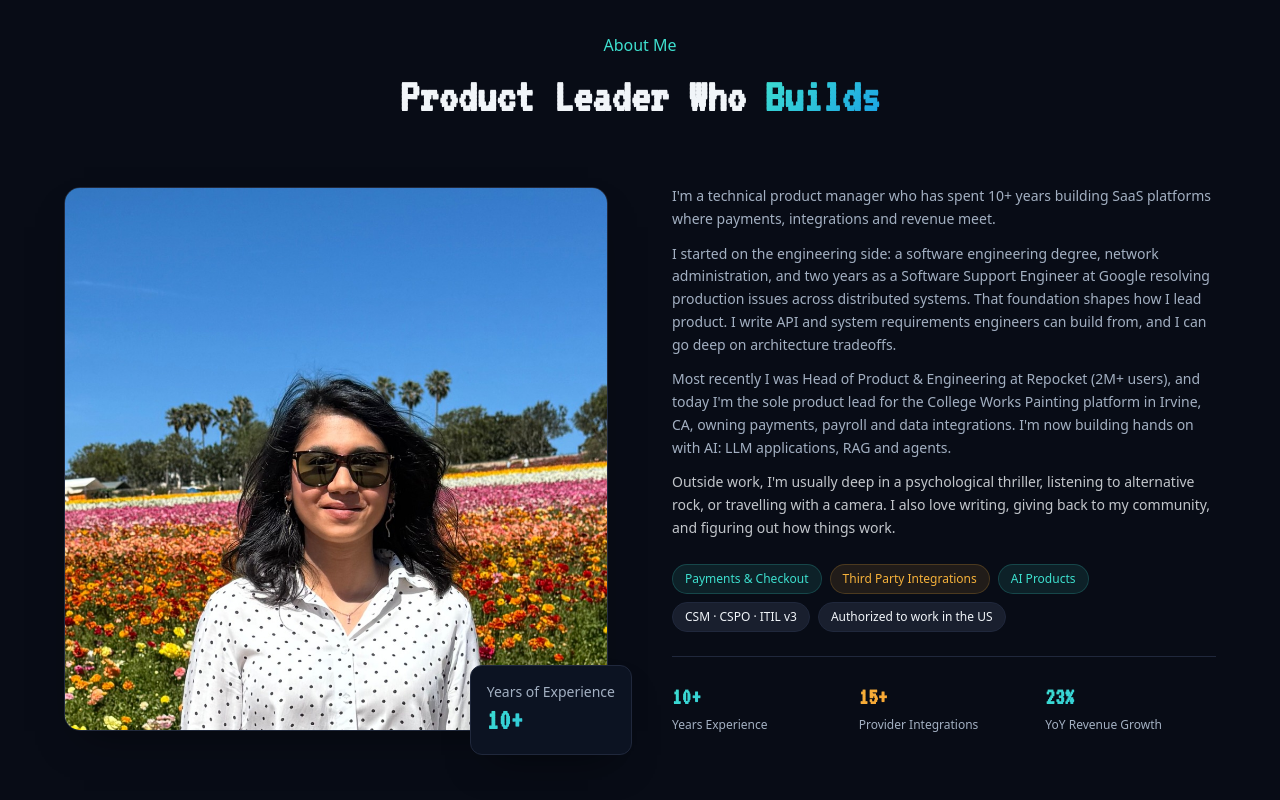
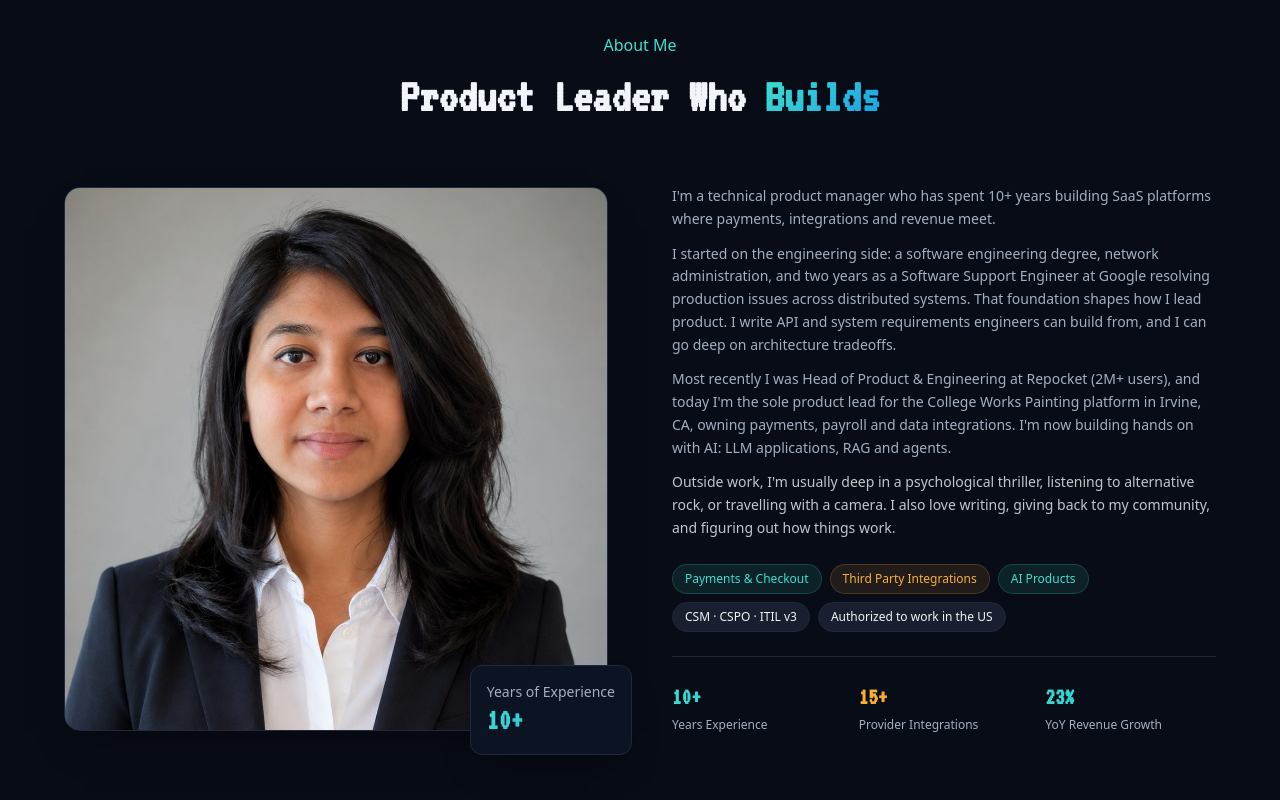
Before and after one commit to sumaiyat/sumaiyat.github.io, a React (Vite) app: page / in a window 1280 px wide. Shown: the part 938-1738 px from the top of the page. Built offline with nearby package versions, Linux system fonts and the light colour scheme; the HTML template or start-up script is replaced by a standard one.

Commit message:
Use professional headshot for About photo and link preview
Co-Authored-By: Claude Opus 5.5 <noreply@anthropic.com>
Claude-Session: https://claude.ai/code/session_01B276Pq1XCbuBF7Yamjqu3b

```diff
--- a/src/components/AboutSection.tsx
+++ b/src/components/AboutSection.tsx
@@ -31,7 +31,7 @@ export const AboutSection = () => {
 
                 {/* Profile Image */}
                 <img
-                  src="/profile.jpg?v=3"
+                  src="/profile.jpg?v=4"
                   alt="Syeda Sumaiya Tabassum Zakaria (Sumaiya Zakaria)"
                   className="absolute inset-0 w-full h-full object-cover object-center z-10"
                   onError={(e) => {
```
Also changed, not shown: public/og-image.png, public/profile.jpg.
